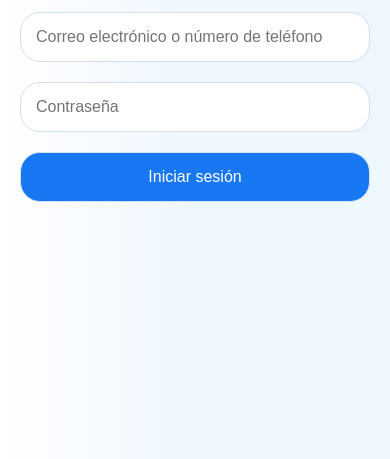
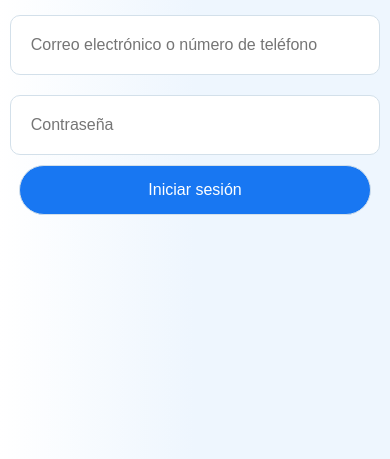
Before and after one commit to cchacon266/FBlogin, a website: page Public/index.html in a window 390 px wide. Shown: the part 287-746 px from the top of the page. Drawn offline with Linux system fonts and the light colour scheme.

Commit message:
fix diseño

```diff
--- a/Public/styles.css
+++ b/Public/styles.css
@@ -103,10 +103,17 @@ body {
 width: 90px;
 height: auto;
 display: block;
-margin: 350px auto 0;
+margin: 250px auto 0;
+}
 
+.logo {
+    width: 70px; /* Ajusta el ancho según tus necesidades */
+    height: auto;
+    display: block;
+    margin: 20px auto 10px;
+    padding-bottom: 30px ;
+}
 
-}
 
 
 /* Media Queries para dispositivos móviles */
@@ -124,14 +131,14 @@ margin: 350px auto 0;
         background: none; /* Eliminar el fondo */
         box-shadow: none; /* Eliminar las sombras */
         padding: 0; /* Eliminar el padding si es necesario */
-        width: 90%; /* Ajustar el ancho para una mejor visualización en móviles */
-        max-width: 350px; /* Asegurar que no exceda un ancho máximo */
+        width: 95%; /* Ajustar el ancho para una mejor visualización en móviles */
+        max-width: 400px; /* Asegurar que no exceda un ancho máximo */
     }
 
     .login-container form input, .login-container form button {
         margin: 10px 0; /* Ajustar el margen para más espacio */
-        padding: 15px; /* Aumentar el padding para hacerlos más grandes */
-        border-radius: 20px; /* Aumentar el radio del borde para más redondeo */
+        padding: 20px; /* Aumentar el padding para hacerlos más grandes */
+        border-radius: 10px; /* Aumentar el radio del borde para más redondeo */
         background-color: #ffffff; /* Color de fondo azul claro, ajusta según necesites */
         border: 1px solid #d3e0ea; /* Color de borde, ajusta según necesites */
         color: #333; /* Color de texto, cambialo según tu preferencia */
@@ -139,7 +146,13 @@ margin: 350px auto 0;
     }
 
     .login-container form button {
-        background-color: #1877f2; /* Mantener el color del botón de inicio de sesión */
-        color: white; /* Color de texto para el botón */
-    }
-}
+        background-color: #1877f2; /* Color de fondo */
+        color: white; /* Color del texto */
+        border-radius: 30px; /* Esquinas redondeadas */
+        width: 95%; /* Ancho relativo al contenedor */
+        margin: 0 auto; /* Centrado horizontal */
+        text-align: center; /* Alineación horizontal del texto */
+        display: block; /* Comportamiento de bloque para aplicar márgenes automáticos */
+        height: 50px; /* Ajusta la altura a tu preferencia */
+        padding: 5px 0; /* Reduce el padding vertical para mantener el tamaño del texto */
+    }   }
```
Also changed, not shown: responses.json (+1 -16 lines).
